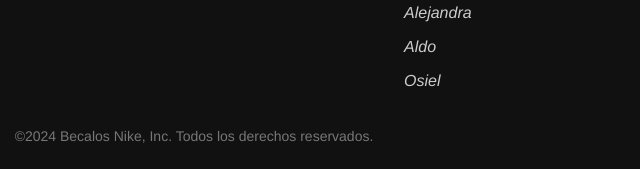
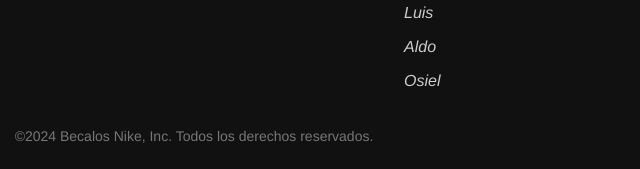
Before and after one commit to iluistorress/nike, a plain HTML site: page index.html in a window 1280 px wide. Shown: the part 3919-4088 px from the top of the page, 446-1086 px from the left. Drawn offline with Linux system fonts and the light colour scheme.

Commit message:
Update index.html
red social

```diff
--- a/index.html
+++ b/index.html
@@ -327,7 +327,7 @@
                         </li>
                         <li>
                             <a href="https://www.instagram.com/iluistorres/">
-                                <i class="fab fa-twitter">Alejandra</i>
+                                <i class="fab fa-twitter">Luis</i>
                             </a>
                         </li>
                         <li>
```
